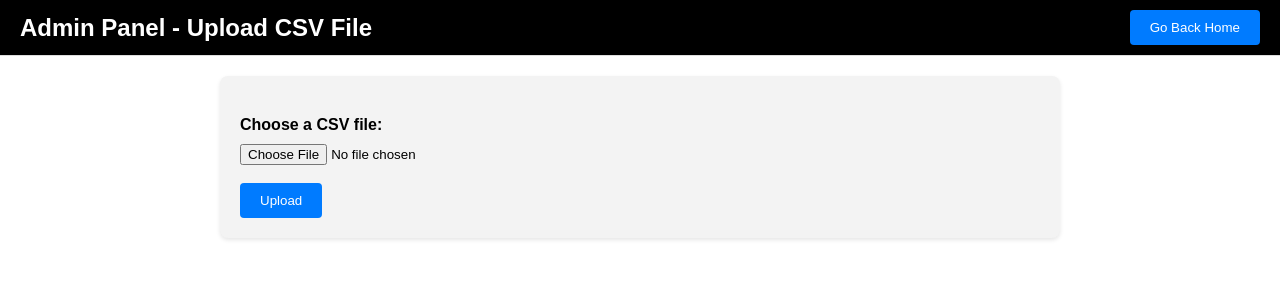
After one commit to roshangeorgemannarathu/Main_Project, a Django app: page /upload_csv in a window 1280 px wide. The commit adds this page. Shown: the top 300 px of the page. Run offline with Django 4.2, Linux system fonts and the light colour scheme.

Commit message:
Seminar implementation

```diff
--- a/aapm/aapmapp/templates/admin_dashboard.html
+++ b/aapm/aapmapp/templates/admin_dashboard.html
@@ -122,6 +122,7 @@
         <a href="{% url 'payment_details' %}">Payment Management</a>
         <a href="{% url 'Dealer_feedback' %}">Aquarium or Pet Feedback</a>
         <a href="{% url 'add_delivery_man' %}">Add Delivery Man</a>
+        <a href="{% url 'upload_csv' %}">Add Fish Identification data</a>
 
     </div>
 
--- /dev/null
+++ b/aapm/aapmapp/templates/upload_csv.html
@@ -0,0 +1,87 @@
+<!DOCTYPE html>
+<html lang="en">
+<head>
+    <meta charset="UTF-8">
+    <meta name="viewport" content="width=device-width, initial-scale=1.0">
+    <title>Upload CSV File</title>
+    <style>
+        body {
+            font-family: Arial, sans-serif;
+            margin: 0;
+            padding: 0;
+        }
+        .container {
+            max-width: 800px;
+            margin: 20px auto;
+            padding: 20px;
+            background-color: #f3f3f3;
+            border-radius: 8px;
+            box-shadow: 0 2px 4px rgba(0, 0, 0, 0.1);
+        }
+        .header {
+            display: flex;
+            justify-content: space-between;
+            align-items: center;
+            padding: 10px 20px;
+            background-color: black;
+            color: white;
+            border-bottom: 1px solid #ddd;
+        }
+        .header h1 {
+            font-size: 24px;
+            margin: 0;
+            text-align: center;
+        }
+        .go-back-home {
+            padding: 10px 20px;
+            background-color: #007bff;
+            color: #fff;
+            border: none;
+            border-radius: 4px;
+            cursor: pointer;
+            transition: background-color 0.3s ease;
+        }
+        .go-back-home:hover {
+            background-color: #0056b3;
+        }
+        form {
+            margin-top: 20px;
+        }
+        label {
+            font-weight: bold;
+        }
+        input[type="file"] {
+            margin-top: 10px;
+        }
+        input[type="submit"] {
+            padding: 10px 20px;
+            background-color: #007bff;
+            color: #fff;
+            border: none;
+            border-radius: 4px;
+            cursor: pointer;
+            transition: background-color 0.3s ease;
+        }
+        input[type="submit"]:hover {
+            background-color: #0056b3;
+        }
+    </style>
+</head>
+<body>
+    <div class="header">
+        <h1>Admin Panel - Upload CSV File</h1>
+        <button class="go-back-home" onclick="window.location.href='{% url 'admin_dashboard' %}'">Go Back Home</button>
+    </div>
+    <div class="container">
+        {% if success_message %}
+        <p>{{ success_message }}</p>
+        {% endif %}
+        <form method="post" enctype="multipart/form-data">
+            {% csrf_token %}
+            <label for="csv_file">Choose a CSV file:</label><br>
+            <input type="file" id="csv_file" name="csv_file" accept=".csv"><br><br>
+            <input type="submit" value="Upload">
+        </form>
+    </div>
+</body>
+</html>
--- a/aapm/aapmapp/urls.py
+++ b/aapm/aapmapp/urls.py
@@ -111,7 +111,7 @@ path('usercustomer/', views.usercustomer, name='usercustomer'),
     path('submit_review_aqu/<int:aquarium_id>/', views.submit_review_aqu, name='submit_review_aqu'),
      path('add_to_cart/<str:category>/<int:item_id>/',views. add_to_cart, name='add_to_cart'),
 
-
+    path('upload_csv', views.upload_csv, name='upload_csv'),
     # path('add_delivery_man/', views.add_delivery_man, name='add_delivery_man'),
      path('add_delivery_man/', views.add_delivery_man, name='add_delivery_man'),
     # path('import_delivery_men/', views.import_delivery_men, name='import_delivery_men'),
@@ -119,6 +119,9 @@ path('usercustomer/', views.usercustomer, name='usercustomer'),
     path('deliveryman_list/', views.deliveryman_list, name='deliveryman_list'),
     path('change_password/', views.change_password, name='change_password'),
     path('Delivery_unsuccessfully_registerd/', views.Delivery_unsuccessfully_registerd, name='Delivery_unsuccessfully_registerd'),
+    path('home/', views.home, name='home'),
+    path('predict/', views.predict, name='predict'),
+    path('group_species/', views.group_species, name='group_species')
 
 
 
--- a/aapm/aapmapp/views.py
+++ b/aapm/aapmapp/views.py
@@ -118,6 +118,7 @@ def user_login(request):
 
 
 
+
 def user_logout(request):
     # Perform logout logic here
     # For example, you can clear session data
@@ -595,6 +596,9 @@ def usercustomer(request):
 
 
 
+
+
+
 @never_cache
 def customer_account(request):
     # Fetch all pets from the database
@@ -609,15 +613,66 @@ def customer_account(request):
     # Fetch all aquariums from the database
     aquariums = Aquarium.objects.all()
 
-
     # Check if any of the aquariums are already sold
     for aquarium in aquariums:
         if Userpayment_aquarium.objects.filter(item=aquarium).exists():
             aquarium.status = 'sold'
             aquarium.save()
 
+    # Try to fetch user profile information
+    try:
+        user_profile = UserProfile.objects.get(user=request.user)
+        full_name = user_profile.fullname
+        if user_profile.photo:
+            photo_url = user_profile.photo.url
+        else:
+            # Provide a default photo URL or handle it accordingly
+            photo_url = '/path/to/default/photo.jpg'  # Adjust this path as needed
+    except UserProfile.DoesNotExist:
+        # Handle the case where no UserProfile object is found for the user
+        full_name = ''
+        photo_url = ''
+    except UserProfile.MultipleObjectsReturned:
+        # Handle the case where multiple UserProfile objects are found for the user
+        # You might want to log this error or handle it differently based on your application's requirements
+        full_name = ''
+        photo_url = ''
+
+    context = {
+        'full_name': full_name,
+        'photo_url': photo_url,
+        'pets': pets,
+        'aquariums': aquariums
+    }
+
     # Render the template with the updated pet and aquarium status
-    return render(request, 'customer_account.html', {'pets': pets, 'aquariums': aquariums})
+    return render(request, 'customer_account.html', context)
+
+
+
+# def customer_account(request):
+#     # Fetch all pets from the database
+#     pets = Pet.objects.all()
+
+#     # Check if any of the pets are already sold
+#     for pet in pets:
+#         if Userpayment.objects.filter(item=pet).exists():
+#             pet.status = 'sold'
+#             pet.save()
+
+#     # Fetch all aquariums from the database
+#     aquariums = Aquarium.objects.all()
+
+
+#     # Check if any of the aquariums are already sold
+#     for aquarium in aquariums:
+#         if Userpayment_aquarium.objects.filter(item=aquarium).exists():
+#             aquarium.status = 'sold'
+#             aquarium.save()
+
+#     # Render the template with the updated pet and aquarium status
+
+#     return render(request, 'customer_account.html', {'pets': pets, 'aquariums': aquariums})
 
 @never_cache
 def dealer_account(request):
@@ -1186,9 +1241,9 @@ def payment_successful(request):
         # Invalid request method
         return HttpResponse(status=400)
 
-def deliveryman_account(request):
-    # Your view logic here
-     return render(request, 'deliveryman_account.html')
+# def deliveryman_account(request):
+#     # Your view logic here
+#      return render(request, 'deliveryman_account.html')
 
 
 
@@ -1582,21 +1637,123 @@ def submit_review_aqu(request, aquarium_id):
 
 
 
+# from django.shortcuts import render, redirect
+# from django.contrib.auth.models import User
+# from django.core.mail import send_mail
+# from django.conf import settings
+# import csv
+# from .models import DeliveryMan, dealer
+# import random
+# import string
+# from django.contrib.auth.tokens import PasswordResetTokenGenerator
+# from django.utils.http import urlsafe_base64_encode
+# from django.utils.encoding import force_bytes
+# from django.urls import reverse
+# from django.core.mail import send_mail
+# from django.conf import settings
+# from django.urls import reverse
+
+# # Define a function to generate a temporary password
+# def generate_temporary_password():
+#     # Generate a random password of length 10
+#     temporary_password = ''.join(random.choices(string.ascii_letters + string.digits, k=10))
+#     return temporary_password
+
+# class CustomTokenGenerator(PasswordResetTokenGenerator):
+#     def _make_hash_value(self, user, timestamp):
+#         return (
+#             str(user.pk) + str(timestamp) + str(user.email)
+#         )
+
+# def send_login_email(delivery_man, temporary_password, request):
+#     subject = 'Your account has been created'
+#     # Generate unique token for login link using custom token generator
+#     token_generator = CustomTokenGenerator()
+#     token = token_generator.make_token(delivery_man)
+#     uid = urlsafe_base64_encode(force_bytes(delivery_man.pk))
+#     # Construct login link
+#     login_link = request.build_absolute_uri(reverse('login')) + f'?uid={uid}&token={token}'
+#     message = f'Hi {delivery_man.name},\n\nYour account has been created successfully. You can login using the following link:\n{login_link}\n\nUsername: {delivery_man.email}\nTemporary Password: {temporary_password}\n\nPlease login to your account and change your password.\n\nBest regards,\nYour Company Name'
+#     email_from = settings.EMAIL_HOST_USER
+#     recipient_list = [delivery_man.email]
+#     send_mail(subject, message, email_from, recipient_list)
+
+
+# def add_delivery_man(request):
+#     if request.method == 'POST':
+#         if 'csvFile' in request.FILES:  # If CSV file is uploaded
+#             csv_file = request.FILES['csvFile']
+#             decoded_file = csv_file.read().decode('utf-8').splitlines()
+#             csv_reader = csv.reader(decoded_file)
+#             for row in csv_reader:
+#                 name, email, phone, house_name, district, city, pincode, vehicle_type, vehicle_no = row
+#                 delivery_man = DeliveryMan.objects.create(
+#                     name=name,
+#                     email=email,
+#                     phone=phone,
+#                     house_name=house_name,
+#                     district=district,
+#                     city=city,
+#                     pincode=pincode,
+#                     vehicle_type=vehicle_type,
+#                     vehicle_no=vehicle_no
+#                 )
+#                 temporary_password = generate_temporary_password()  # Generate temporary password
+#                 send_login_email(delivery_man, temporary_password, request)  # Send login email with temporary password
+#             return redirect('admin_dashboard')
+#         else:  # If form is submitted
+#             name = request.POST.get('name')
+#             email = request.POST.get('email')
+#             phone = request.POST.get('phone')
+#             house_name = request.POST.get('house_name')
+#             district = request.POST.get('district')
+#             city = request.POST.get('city')
+#             pincode = request.POST.get('pincode')
+#             vehicle_type = request.POST.get('vehicle_type')
+#             vehicle_no = request.POST.get('vehicle_no')
+#             # Check if dealer with same email already exists
+#             existing_dealer = dealer.objects.filter(email=email).first()
+#             if existing_dealer:
+#                 # Update existing dealer object
+#                 existing_dealer.fullname = name
+#                 existing_dealer.save()
+#             else:
+#                 # Create new dealer object
+#                 dealer_obj = dealer.objects.create(
+#                     email=email,
+#                     username=email,
+#                     fullname=name,
+#                     role="deliveryman"
+#                 )
+#                 dealer_obj.set_password('temporary_password')  # Set temporary password
+#                 dealer_obj.save()
+#             delivery_man = DeliveryMan.objects.create(
+#                 name=name,
+#                 email=email,
+#                 phone=phone,
+#                 house_name=house_name,
+#                 district=district,
+#                 city=city,
+#                 pincode=pincode,
+#                 vehicle_type=vehicle_type,
+#                 vehicle_no=vehicle_no
+#             )
+#             temporary_password = generate_temporary_password()  # Generate temporary password
+#             send_login_email(delivery_man, temporary_password, request)  # Send login email with temporary password
+#             return redirect('admin_dashboard')
+#     return render(request, 'add_delivery_man.html')
+
 from django.shortcuts import render, redirect
-from django.contrib.auth.models import User
-from django.core.mail import send_mail
-from django.conf import settings
-import csv
-from .models import DeliveryMan, dealer
-import random
-import string
 from django.contrib.auth.tokens import PasswordResetTokenGenerator
 from django.utils.http import urlsafe_base64_encode
 from django.utils.encoding import force_bytes
 from django.urls import reverse
 from django.core.mail import send_mail
 from django.conf import settings
-from django.urls import reverse
+import csv
+import random
+import string
+from .models import DeliveryMan, dealer
 
 # Define a function to generate a temporary password
 def generate_temporary_password():
@@ -1623,7 +1780,6 @@ def send_login_email(delivery_man, temporary_password, request):
     recipient_list = [delivery_man.email]
     send_mail(subject, message, email_from, recipient_list)
 
-
 def add_delivery_man(request):
     if request.method == 'POST':
         if 'csvFile' in request.FILES:  # If CSV file is uploaded
@@ -1632,6 +1788,21 @@ def add_delivery_man(request):
             csv_reader = csv.reader(decoded_file)
             for row in csv_reader:
                 name, email, phone, house_name, district, city, pincode, vehicle_type, vehicle_no = row
+                # Check if dealer with same email already exists
+                existing_dealer = dealer.objects.filter(email=email).first()
+                if existing_dealer:
+                    # Update existing dealer object
+                    existing_dealer.fullname = name
+                    existing_dealer.save()
+                else:
+                    # Create new dealer object
+                    dealer_obj = dealer.objects.create(
+                        email=email,
+                        username=email,
+                        fullname=name,
+                        role="deliveryman"
+                    )
+
                 delivery_man = DeliveryMan.objects.create(
                     name=name,
                     email=email,
@@ -1656,22 +1827,17 @@ def add_delivery_man(request):
             pincode = request.POST.get('pincode')
             vehicle_type = request.POST.get('vehicle_type')
             vehicle_no = request.POST.get('vehicle_no')
-            # Check if dealer with same email already exists
-            existing_dealer = dealer.objects.filter(email=email).first()
-            if existing_dealer:
+
+            dealer_obj, created = dealer.objects.get_or_create(
+                email=email,
+                defaults={'username': email, 'fullname': name, 'role': "deliveryman"}
+            )
+            if not created:
                 # Update existing dealer object
-                existing_dealer.fullname = name
-                existing_dealer.save()
-            else:
-                # Create new dealer object
-                dealer_obj = dealer.objects.create(
-                    email=email,
-                    username=email,
-                    fullname=name,
-                    role="deliveryman"
-                )
-                dealer_obj.set_password('temporary_password')  # Set temporary password
+                dealer_obj.fullname = name
                 dealer_obj.save()
+
+            # Create DeliveryMan object
             delivery_man = DeliveryMan.objects.create(
                 name=name,
                 email=email,
@@ -1683,10 +1849,32 @@ def add_delivery_man(request):
                 vehicle_type=vehicle_type,
                 vehicle_no=vehicle_no
             )
-            temporary_password = generate_temporary_password()  # Generate temporary password
-            send_login_email(delivery_man, temporary_password, request)  # Send login email with temporary password
+
+            # Generate temporary password
+            temporary_password = generate_temporary_password()
+
+            # Set temporary password for dealer object
+            dealer_obj.set_password(temporary_password)
+            dealer_obj.save()
+
+            # Send login email with temporary password
+            send_login_email(delivery_man, temporary_password, request)
+
             return redirect('admin_dashboard')
+
     return render(request, 'add_delivery_man.html')
+
+
+
+
+
+
+
+
+
+
+
+
 
 
 
@@ -1751,3 +1939,54 @@ def change_password(request):
         return redirect('deliveryman_account')  # Redirect to the appropriate URL after password change
 
     return render(request, 'change_password.html')
+
+from django.shortcuts import render
+from django.http import JsonResponse
+
+# Placeholder function for simulating fish species prediction
+def predict_fish_species(image):
+    # Simulate prediction result
+    return "Simulated Fish Species"
+
+# Placeholder function for simulating grouping of compatible species
+def group_compatible_species(species):
+    # Simulate grouping of compatible species
+    return ["Simulated Species 1", "Simulated Species 2", "Simulated Species 3"]
+
+def home(request):
+    return render(request, 'home.html')
+
+def predict(request):
+    if request.method == 'POST' and request.FILES['image']:
+        image = request.FILES['image']
+
+        # Simulate prediction using the placeholder function
+        predicted_species = predict_fish_species(image)
+
+        # Return the simulated predicted species as JSON response
+        return JsonResponse({'predicted_species': predicted_species})
+    else:
+        return JsonResponse({'error': 'No image file uploaded'})
+
+def group_species(request):
+    if request.method == 'POST' and 'species' in request.POST:
+        species = request.POST['species']
+
+        # Simulate grouping of compatible species using the placeholder function
+        grouped_species = group_compatible_species(species)
+
+        # Return the simulated grouped species as JSON response
+        return JsonResponse({'grouped_species': grouped_species})
+    else:
+        return JsonResponse({'error': 'No species provided'})
+
+def upload_csv(request):
+    if request.method == 'POST' and request.FILES.get('csv_file'):
+        # Handle the uploaded CSV file here
+        csv_file = request.FILES['csv_file']
+        # Process the CSV file data
+
+        # Render success message or perform other operations
+        return render(request, 'upload_csv.html', {'success_message': 'CSV file uploaded successfully'})
+    else:
+        return render(request, 'upload_csv.html')
```
Also changed, not shown: aapm/aapmapp/templates/admin_upload_csv.html (added, +22 -0 lines), aapm/aapmapp/templates/customer_account.html (+4 -7 lines), aapm/aapmapp/templates/home.html (added, +210 -0 lines), aapm/db.sqlite3.
